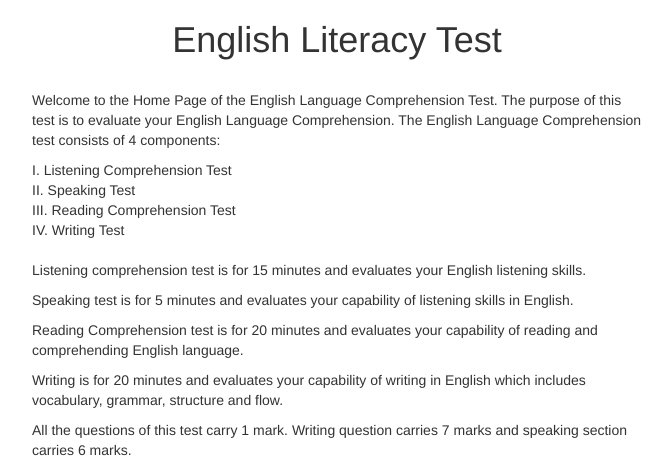
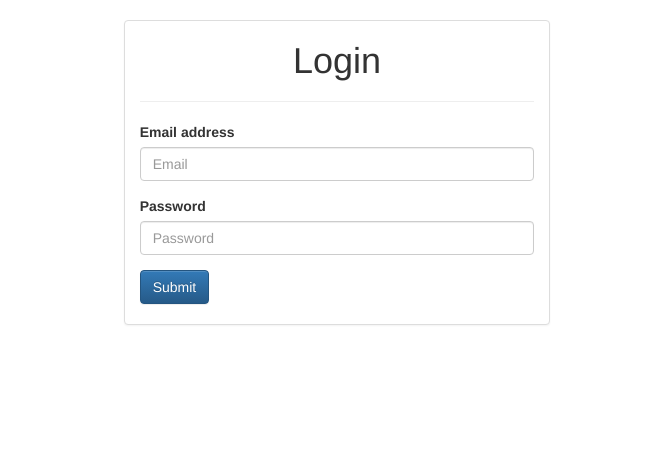
Before and after one commit to sirimala/elt, a Flask app: page / in a window 1280 px wide. Shown: the top 457 px of the page, without its empty margins (303-975 px from the left). Run offline with Flask 2, Linux system fonts and the light colour scheme; parts of the project's set-up code (start-up, migrations or seed data) failed here and were passed over; some libraries are stand-ins or nearby versions.

Commit message:
Login and Logout functions implemented

```diff
--- a/web/app.py
+++ b/web/app.py
@@ -194,6 +194,7 @@ class Users(db.Model):
     id = db.Column(db.Integer, primary_key=True)
     emailid = db.Column(db.String(180), unique=True)
     password = db.Column(db.String(80))
+    user_type = db.Column(db.String(10), default="student")
     verified = db.Column(db.String(80), default=False)
     registered_time = db.Column(db.DateTime(), default=datetime.utcnow)
     password_last_time = db.Column(db.DateTime(), default=datetime.utcnow, onupdate=datetime.utcnow)
@@ -479,7 +480,18 @@ def getAnswer(qid):
                         if op[0] == "=":
                             return op[1:len(op)]
 
+def login_required(func):
+    @wraps(func)
+    def decorated_function(*args, **kwargs):
+        user = session['user'] if 'user' in session else None
+        if not user:
+            return render_template('login.html')
+        return func(*args, **kwargs)
+    return decorated_function
+
+
 @app.route('/')
+@login_required
 def index():
     return render_template('index.html')
 
@@ -781,6 +793,55 @@ def startquiz():
 def generate_unique_code():
     return str(uuid.uuid1()).replace("-", "")
 
+
+def valid_user_login(email, password):
+    user = Users.query.filter_by(emailid=email, password=password).first()
+    if user:
+        return user
+    return None
+
+@app.route('/student', methods=['GET'])
+@login_required
+def student():
+    if request.method == "GET":
+        return render_template('student.html')
+
+@app.route('/login', methods=['GET', 'POST'])
+def login():
+    if request.method == "GET":
+        return render_template('login.html')
+
+    if request.method == "POST":
+        ip_address = request.headers.get('X-Forwarded-For', request.remote_addr)
+
+        email = request.form['email']
+        password = request.form['password']
+        user = valid_user_login(email, password)
+        if user:
+            email = user.emailid
+            user_type = user.user_type
+            session['user'] = {}
+            session['user']['email'] = email
+            session['user']['user_type'] = user_type
+
+            message = "You are logged in as %s" % email
+
+            login_log.debug("Logged in as %s with IP %s" % (email, ip_address))
+            return redirect(url_for(user_type))
+        else:
+            error = "Invalid Credentials"
+
+            login_log.debug("Tried to login in as %s from IP %s, but Invalid Credentials." % (email, ip_address))
+            return render_template('login.html', error=error)
+
+@app.route('/logout1')
+def logout1():
+    ip_address = request.headers.get('X-Forwarded-For', request.remote_addr)
+    login_log.debug("%s logged out with IP %s." % (session["adminemail"], ip_address))
+
+    session.pop('user', None)
+    return redirect(url_for('login'))
+
 @app.route('/registration', methods=['GET', 'POST'])
 def registration():
     if request.method == "GET":
--- a/web/templates/admin.html
+++ b/web/templates/admin.html
@@ -27,7 +27,7 @@
 	      </button>
 	      <a class="navbar-brand" href="#">Admin Dashboard</a>
 	    </div>
-		{%if session["adminemail"]%}
+		{%if session["adminemail"] != None%}
 	    <div class="collapse navbar-collapse" id="bs-example-navbar-collapse-1">
 	      <ul class="nav navbar-nav navbar-right">
 	        <li><a href="/create">Create Test</a></li>
--- a/web/templates/base.html
+++ b/web/templates/base.html
@@ -29,7 +29,7 @@
 	      </button>
 	      <a class="navbar-brand" href="#">Admin Dashboard</a>
 	    </div>
-
+		{%if session["adminemail"] != None%}
 	    <div class="collapse navbar-collapse" id="bs-example-navbar-collapse-1">
 	      <ul class="nav navbar-nav navbar-right">
 	        <li><a href="/create">Create Test</a></li>
@@ -42,6 +42,7 @@
 	        </li>
 	      </ul>
 	    </div><!-- /.navbar-collapse -->
+	    {%endif%}
 	  </div><!-- /.container-fluid -->
 	</nav>
 	{%block body%}{%endblock%}
--- /dev/null
+++ b/web/templates/student.html
@@ -0,0 +1,3 @@
+{%extends "base.html"%}
+{%block title%}Student Dashboard Page{%endblock%}
+{%block body%}Student Dashboard Page{%endblock%}
```
Also changed, not shown: web/templates/_base.html (deleted, +0 -27 lines).
